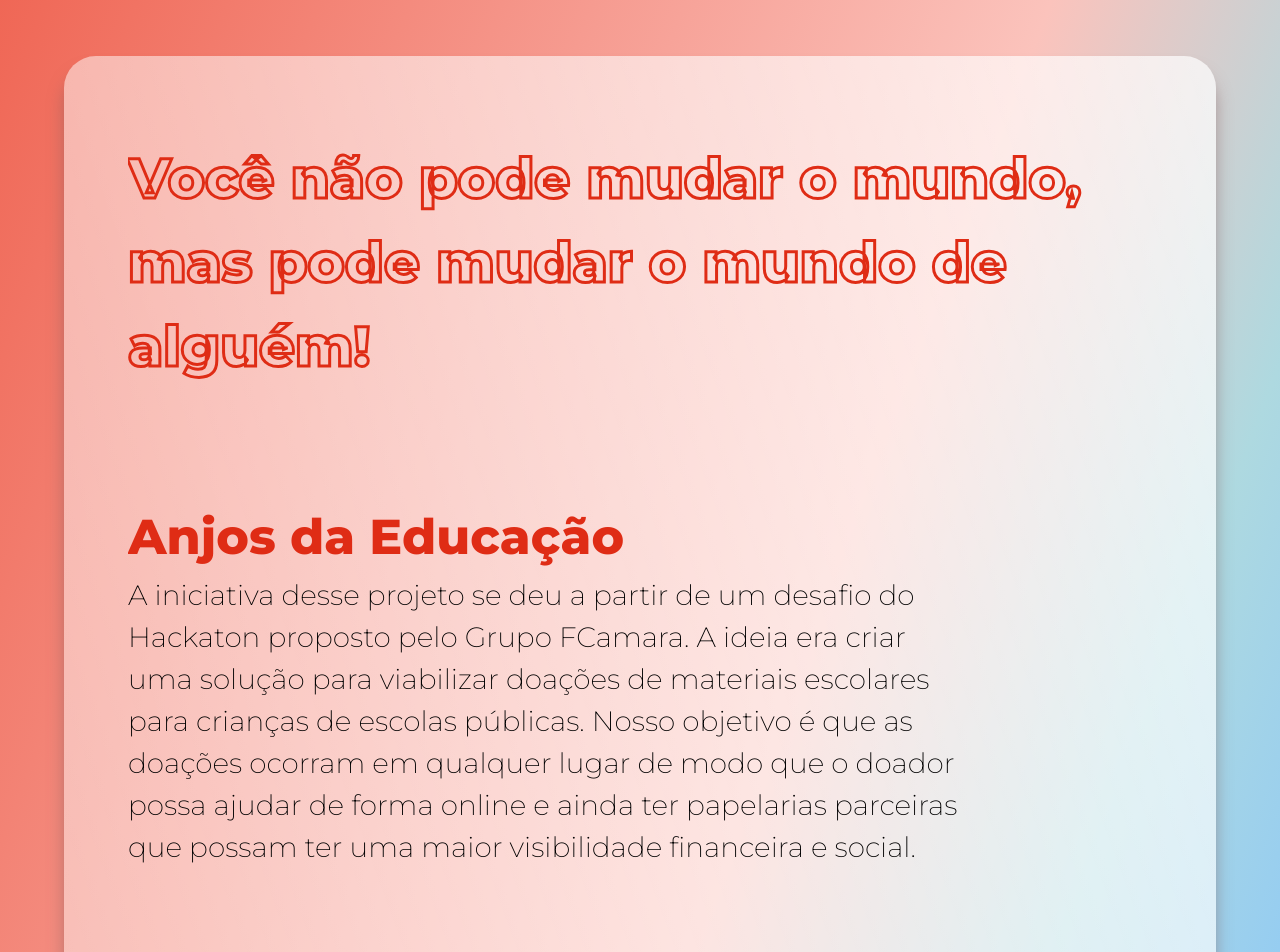
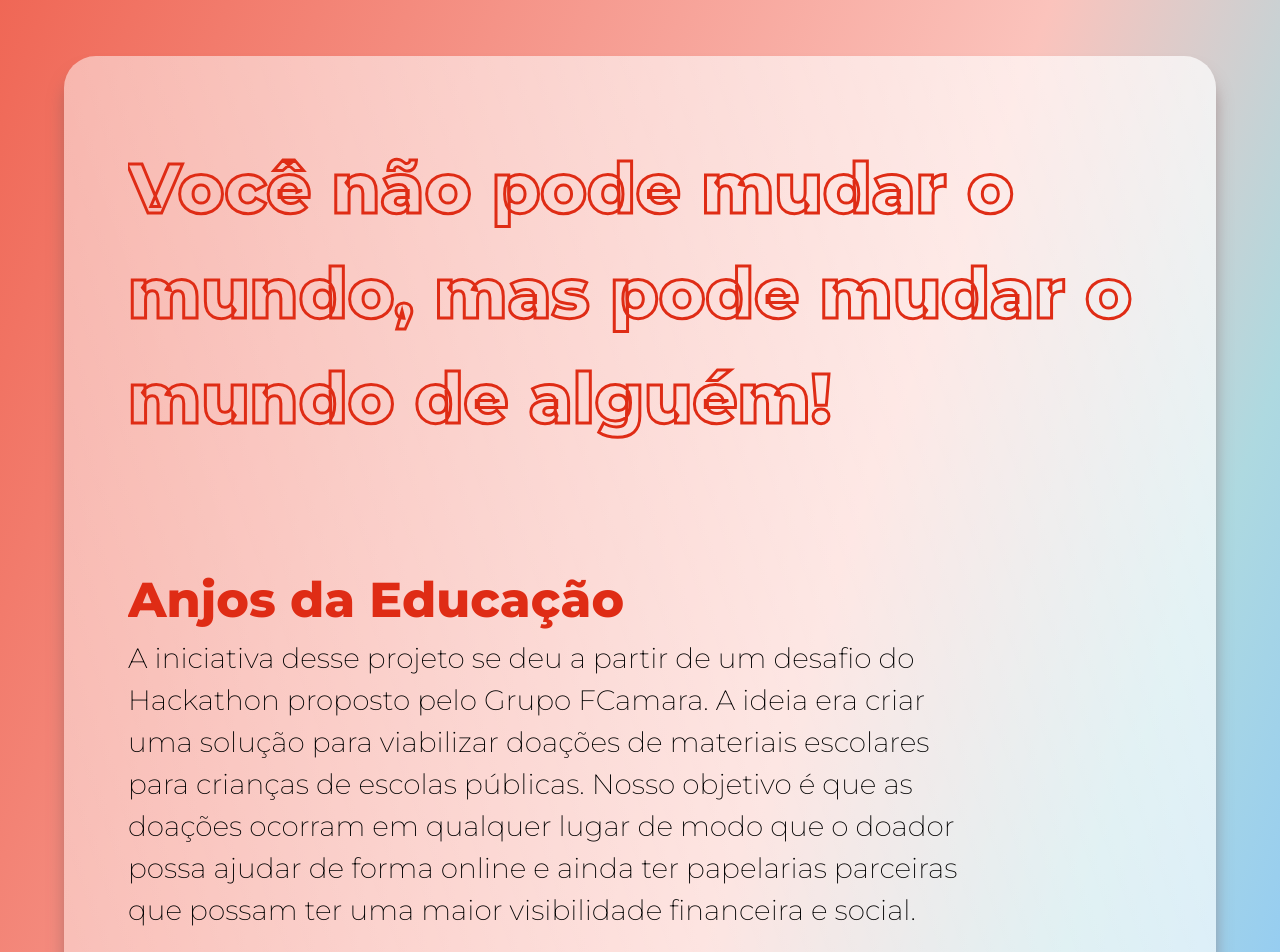
Before and after one commit to bob-mw/anjosDaEducacao, a React (Create React App) app: page / in a window 1280 px wide. Shown: the part 120-1072 px from the top of the page. Built offline with nearby package versions, Linux system fonts and the light colour scheme.

Commit message:
Height translation from HeroTitle updated

```diff
--- a/src/Pages/Login/index.jsx
+++ b/src/Pages/Login/index.jsx
@@ -46,7 +46,7 @@ const Login = () => {
                 <S.HeroSubtitle><span ref={addToHeroTexts}>Anjos da Educação</span></S.HeroSubtitle>
                 <S.HeroText>
                     <span ref={addToHeroTexts}>
-                        A iniciativa desse projeto se deu a partir de um desafio do Hackaton proposto pelo Grupo FCamara.
+                        A iniciativa desse projeto se deu a partir de um desafio do Hackathon proposto pelo Grupo FCamara.
                         A ideia era criar uma solução para viabilizar doações de materiais escolares para crianças de escolas públicas.
                         Nosso objetivo é que as doações ocorram em qualquer lugar de modo que o doador possa ajudar de forma online e
                         ainda ter papelarias parceiras que possam ter uma maior visibilidade financeira e social.
--- a/src/Pages/Login/styled.jsx
+++ b/src/Pages/Login/styled.jsx
@@ -35,14 +35,14 @@ export const HeroTitle = styled.h2`
     -webkit-text-stroke-color: var(--bg-darker-orange);
 	color: transparent;
 	font-weight:800;
-	font-size: 4em;
+	font-size: 5em;
 	text-align: left;
   	text-justify: inter-word;
 	overflow: hidden;
 
 	span {
 		display: inline-block;
-		transform: translateY(200%);
+		transform: translateY(100vh);
 	}
 
 	@media only screen and (max-width: 1020px) {
```
